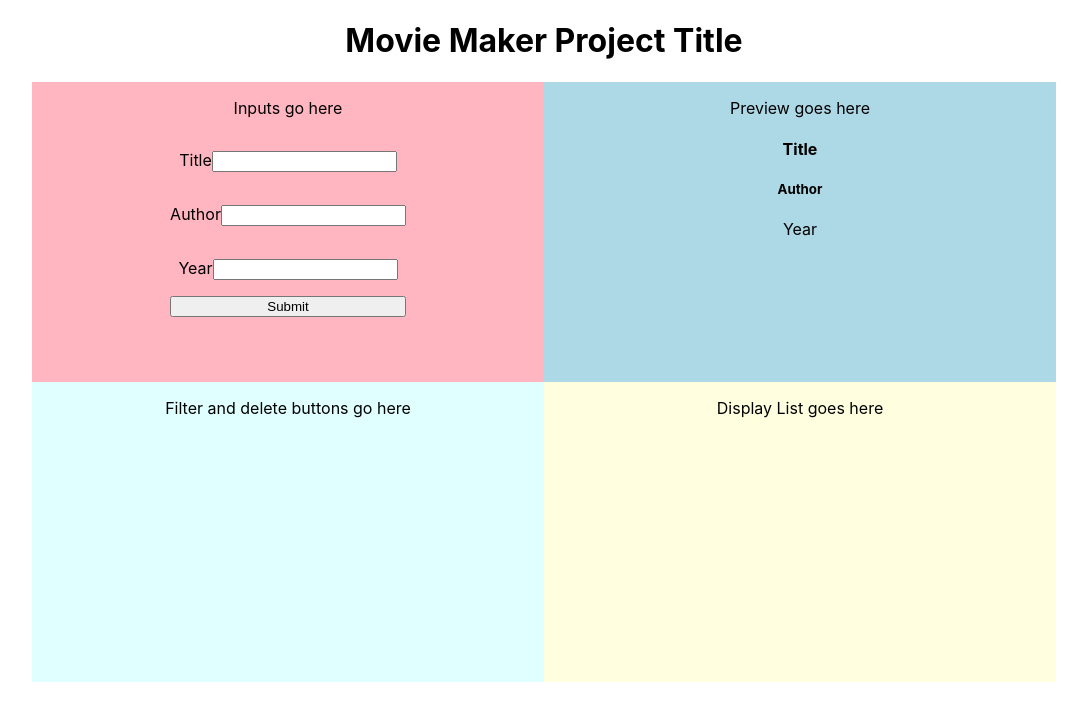
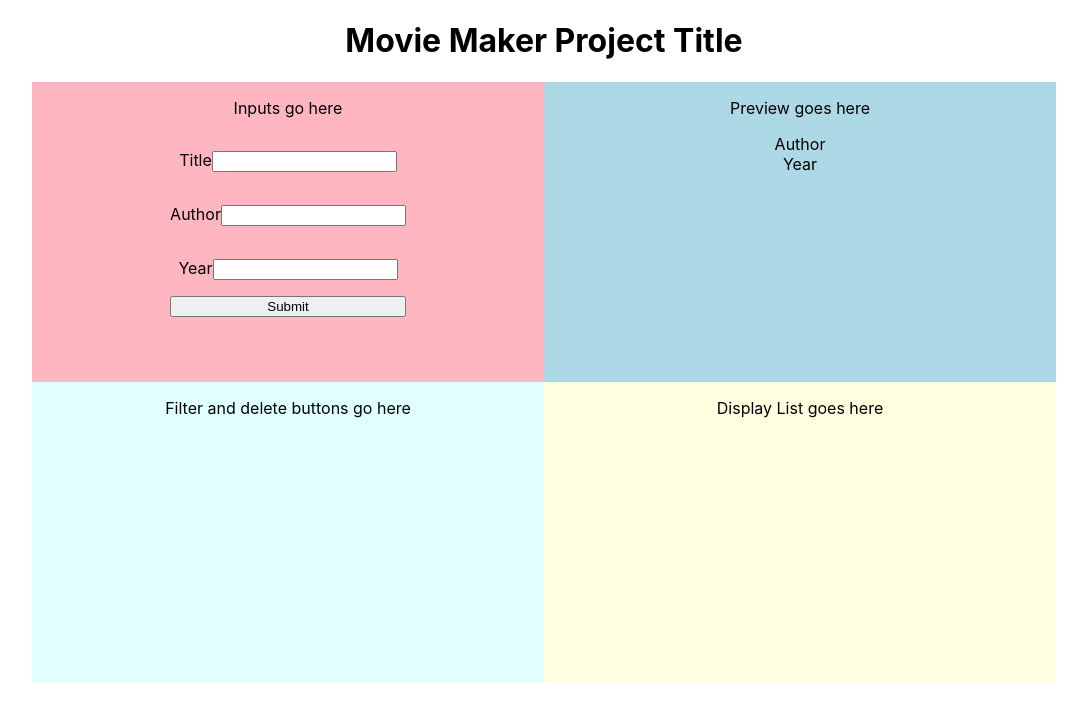
Before and after one commit to austinbhan/react-movie-maker, a React (Create React App) app: page / in a window 1280 px wide. Shown: the top 720 px of the page, without its empty margins (96-1183 px from the left). Built offline with nearby package versions, Linux system fonts and the light colour scheme.

Commit message:
Working on Books.js

```diff
--- a/src/App.css
+++ b/src/App.css
@@ -23,8 +23,11 @@
 .bookform {
   display: grid;
   justify-content: center;
+}
 
-
+.books-preview {
+  display: flex;
+  flex-direction: column;
 }
 .body {
   display: grid;
--- a/src/App.js
+++ b/src/App.js
@@ -1,7 +1,7 @@
 import './App.css';
 import { useState } from 'react';
 import Bookform from './Bookform';
-import Books from './Books';
+import Book from './Books';
 
 function App() {
 // UseState Go here
@@ -48,8 +48,8 @@ function App() {
 
           <div id="preview">
             <p>Preview goes here</p>
-            <Books
-              books = {allBooks}/>
+            <Book
+              title={title}/>
           </div>
 
           <div id="filter-and-delete">
--- a/src/Books.js
+++ b/src/Books.js
@@ -1,14 +1,15 @@
 import React from 'react';
 import './App.css';
 
-export default function Books(props) {
+export default function Book(props) {
   console.log(props);
   return (
     <>
       <div className="books-preview">
-        <h4 value={props.books.title}>Title</h4>
-        <h5 value={props.books.author}>Author</h5>
-        <p value={props.books.year}>Year</p>
+        <label value={props.title}>{props.title}</label>
+        {/* Continue from Here */}
+        <label value={props.author}>Author</label>
+        <label value={props.year}>Year</label>
       </div>
     </>
   );
```
